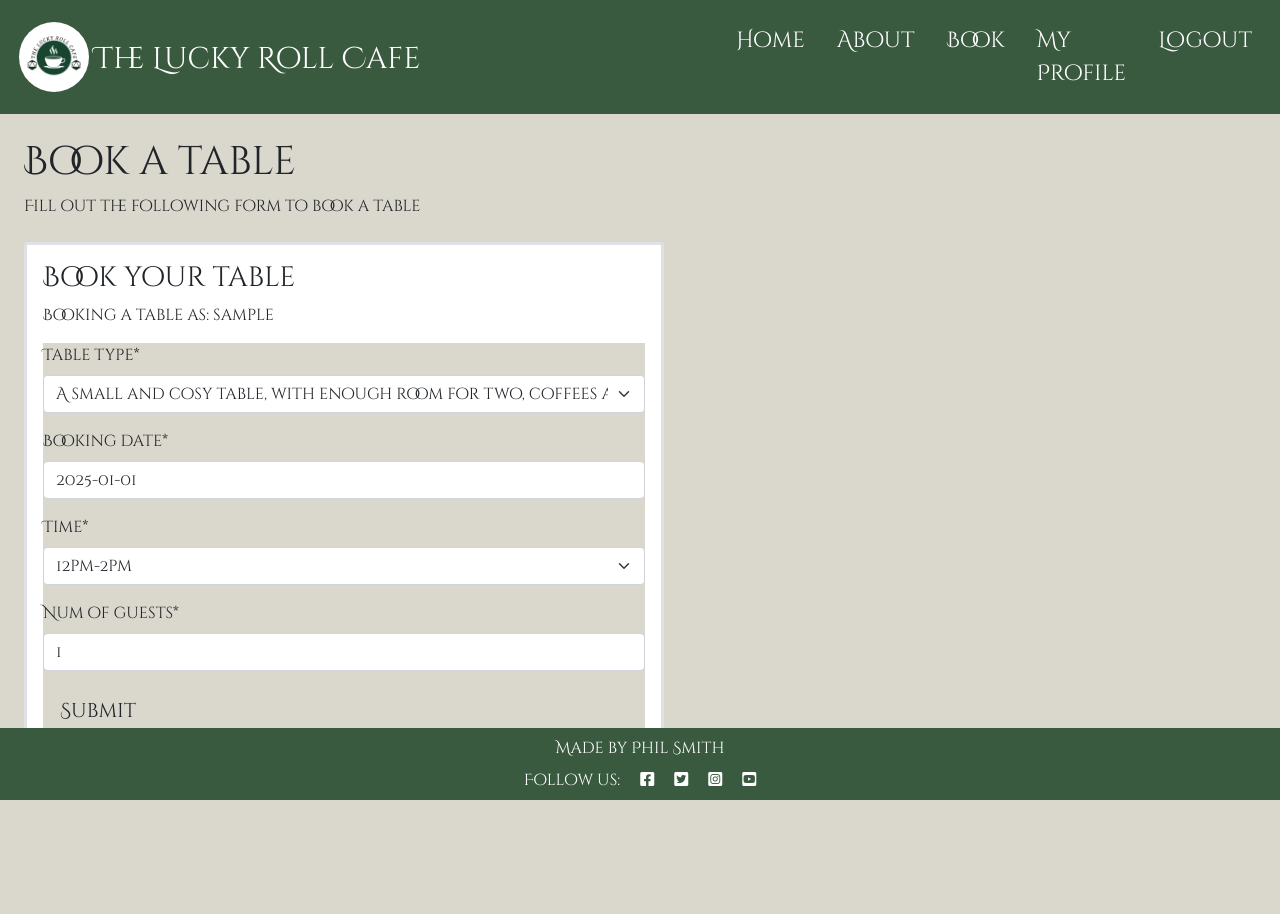
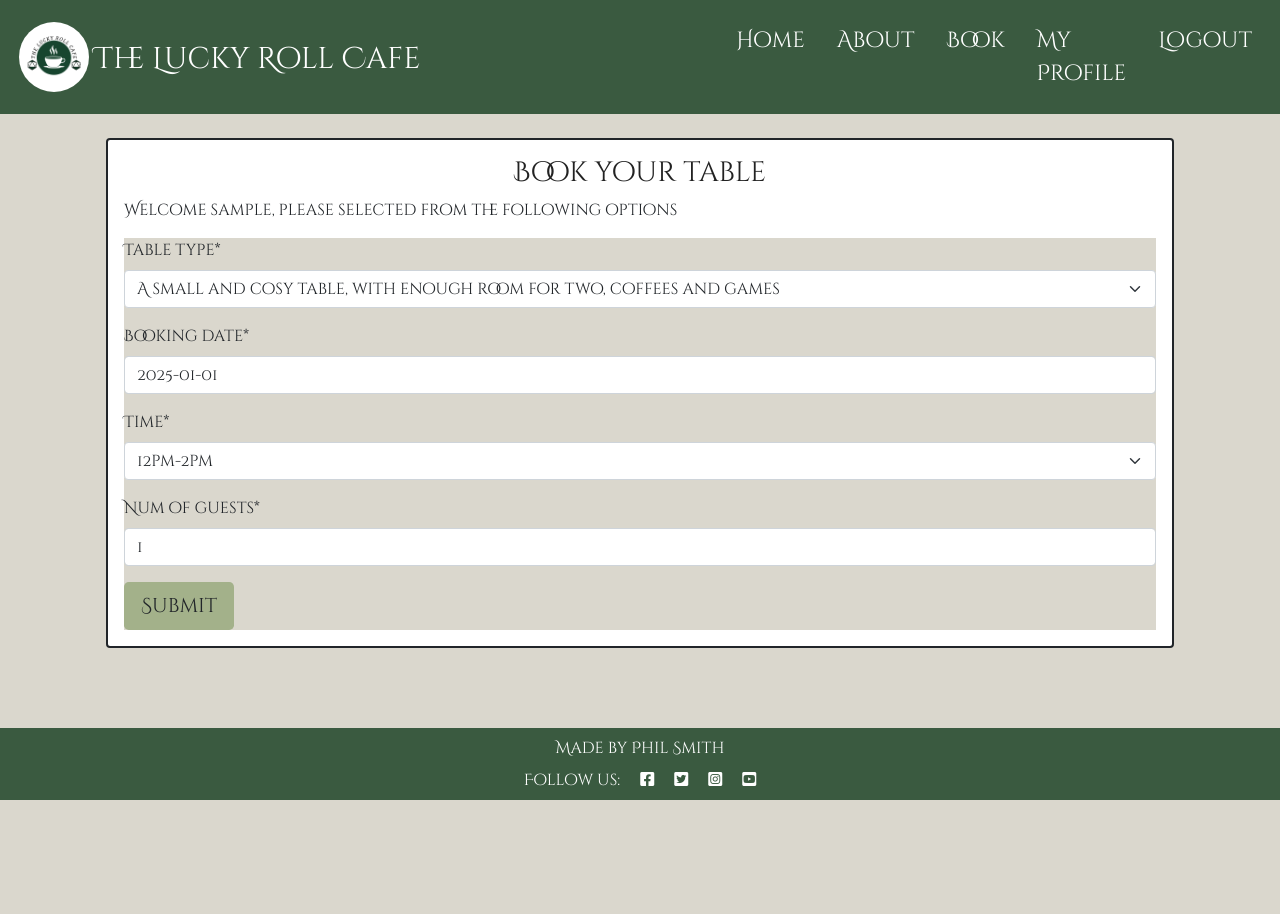
Before and after one commit to smithphil88/the_lucky_roll_cafe, a Django app: page /book/ in a window 1280 px wide. After the commit the page ends 800 px from the top, so only its background shows below. Run offline with Django 4.2, Linux system fonts and the light colour scheme; the visitor is signed in with stand-in values (Sample User, id 1); some libraries are stand-ins or nearby versions; some web fonts are replaced.

Commit message:
add stylings and delete functionality working to delete an account

```diff
--- a/static/css/style.css
+++ b/static/css/style.css
@@ -1,12 +1,8 @@
 @import url('https://fonts.googleapis.com/css2?family=Cinzel+Decorative:wght@400;700;900&family=Playfair+Display:ital,wght@0,400..900;1,400..900&display=swap');
 
 body {
+    min-height: 100%;
     font-family: "Cinzel Decorative", sans-serif;
-    margin-bottom: 200px;
-}
-
-.height {
-    min-height: 100vh;
 }
 
 .bold {
@@ -38,14 +34,14 @@ body {
     background-color:#DAD7CD;
     width: fit-content;
     text-align: center;
-    padding: 5px;
+    padding: 15px;
 }
 
 .profile-title {
     color: #222222;
     margin-top: 10px;
     border: solid 2px black;
-    background-color:#DAD7CD;
+    background-color:#fff;
     text-align: center;
     width:fit-content;
     padding: 30px;
@@ -53,12 +49,31 @@ body {
     margin-right: auto;
 }
 
+.booking-title {
+    color: #222222;
+    background-color:#fff;
+    text-align: center;
+    width:fit-content;
+    margin-left: auto;
+    margin-right: auto;
+}
+
+.about-title {
+    color: #fff;
+    margin-top: 10px;
+    border: solid 2px black;
+    background-color:#A3B18A;
+    width: 70%;
+    text-align: center;
+    padding: 20px;
+}
+
 .btn {
-    background-color: #DAD7CD;
+    background-color: #A3B18A;
 }
 
 .border {
-    border-width:3px !important;
+    border: solid 2px !important;
 }
 
 .column {
@@ -127,14 +142,6 @@ footer {
 
 .jumbotron-fluid {
     margin: auto;
-}
-
-.light-bg {
-    background-color: #fff;
-}
-
-.main-bg {
-    background-color: #F9FAFC;
 }
 
 #bookingForm {
--- a/table_booking/admin.py
+++ b/table_booking/admin.py
@@ -1,5 +1,5 @@
 from django.contrib import admin
-from .models import Booking
+from .models import Booking, UserProfile
 from django_summernote.admin import SummernoteModelAdmin
 
 
@@ -9,3 +9,7 @@ class BookingAdmin(SummernoteModelAdmin):
     search_fields = ['user']
     list_filter = ('user', 'table_type', 'booking_date', 'time', 'num_of_guests')
     summernote_fields = ('additional_message',)
+
+@admin.register(UserProfile)
+class UserProfileAdmin(SummernoteModelAdmin):
+    list_display = ('user', 'first_name', 'last_name', 'email', 'favourite_game')
--- a/table_booking/forms.py
+++ b/table_booking/forms.py
@@ -14,7 +14,7 @@ class BookingForm(forms.ModelForm):
 
     class Meta:
         model = Booking
-        fields = ('table_type','booking_date','time','num_of_guests',)
+        fields = ('table_type','booking_date','time','num_of_guests')
 
 
 class SignUpForm(UserCreationForm):
@@ -37,8 +37,9 @@ class EditProfileForm(UserChangeForm):
     last_name = forms.CharField(max_length=100, widget=forms.TextInput(attrs={'class':'form-control'}))
     email = forms.EmailField(widget=forms.EmailInput(attrs={'class': 'form-control'}))
     username = forms.CharField(max_length=100, widget=forms.TextInput(attrs={'class':'form-control'}))
+    favourite_game = forms.CharField(max_length=100, widget=forms.TextInput(attrs={'class':'form-control'}))
 
 
     class Meta:
         model = User
-        fields =('username', 'email', 'first_name', 'last_name')
+        fields =('username', 'email', 'first_name', 'last_name', 'favourite_game')
--- a/table_booking/models.py
+++ b/table_booking/models.py
@@ -46,6 +46,7 @@ class UserProfile(models.Model):
         first_name = models.CharField(null=True, max_length=50)
         last_name = models.CharField(null=True, max_length=50)
         email = models.EmailField(max_length=300)
+        favourite_game = models.CharField(null=True, max_length=100)
 
         def __str__(self):
                 if self.user:
--- a/table_booking/templates/book.html
+++ b/table_booking/templates/book.html
@@ -3,19 +3,13 @@
 
 {% block content %}
 {% if user.is_authenticated %}
-<section class="bg-color">
-    <div class="col-md-6 m-4">
-        <h1>
-            Book a table
-        </h1>
-        <p>Fill out the following form to book a table</p>
-    </div>
-
-    <!-- Creating New Comments -->
-    <div class="col-md-6 card border m-4 ">
+<section class="bg-color container">
+    <div class="row card border m-4 ">
         <div class="card-body">
-            <h3>Book your table</h3>
-                <p>Booking a table as: {{ user.username }}</p>
+            <div class="booking-title">
+                <h3>Book your table</h3>
+            </div>
+                <p>Welcome {{ user.username }}, please selected from the following options</p>
                     <form id="bookingForm" method="POST">
                         {{ booking_form | crispy }}
                         {% csrf_token %}
--- a/table_booking/templates/index.html
+++ b/table_booking/templates/index.html
@@ -9,11 +9,11 @@
     <div class="row">
         <div class="column hero-image-1">
             <!-- <img src="static/images/lucky_roll_images/coffee-2.jpg" alt="Snow" style="width:100%"> -->
-            <h3 class="jumbotron-fluid home-title"><span class="bold">Coffee</span></h3>
+            <h3 class="jumbotron-fluid home-title">A place for great coffee</h3>
         </div>
         <div class="column hero-image-2">
             <!-- <img src="static/images/lucky_roll_images/games.jpg" alt="Snow" style="width:100%"> -->
-            <h3 class="jumbotron-fluid home-title"><span class="bold">Board Games</span></h3>
+            <h3 class="jumbotron-fluid home-title">A place for great board games</h3>
         </div>
     </div>
 </section>
--- a/table_booking/views.py
+++ b/table_booking/views.py
@@ -48,7 +48,6 @@ class UserEditView(generic.UpdateView):
     def get_object(self):
         return self.request.user
 
-
 @login_required
 def delete_account(request):
 
--- a/templates/base.html
+++ b/templates/base.html
@@ -27,7 +27,7 @@
     <link rel="stylesheet" href="{% static 'css/style.css' %}">
 </head>
 
-<body class="d-flex flex-column h-100 main-bg">
+<body class="d-flex flex-column h-100 bg-color">
 
     <!-- Navigation -->
     <nav class="navbar navbar-expand-lg">
```
Also changed, not shown: table_booking/templates/about.html (+7 -9 lines), table_booking/migrations/0006_userprofile_favourite_game.py (added).
